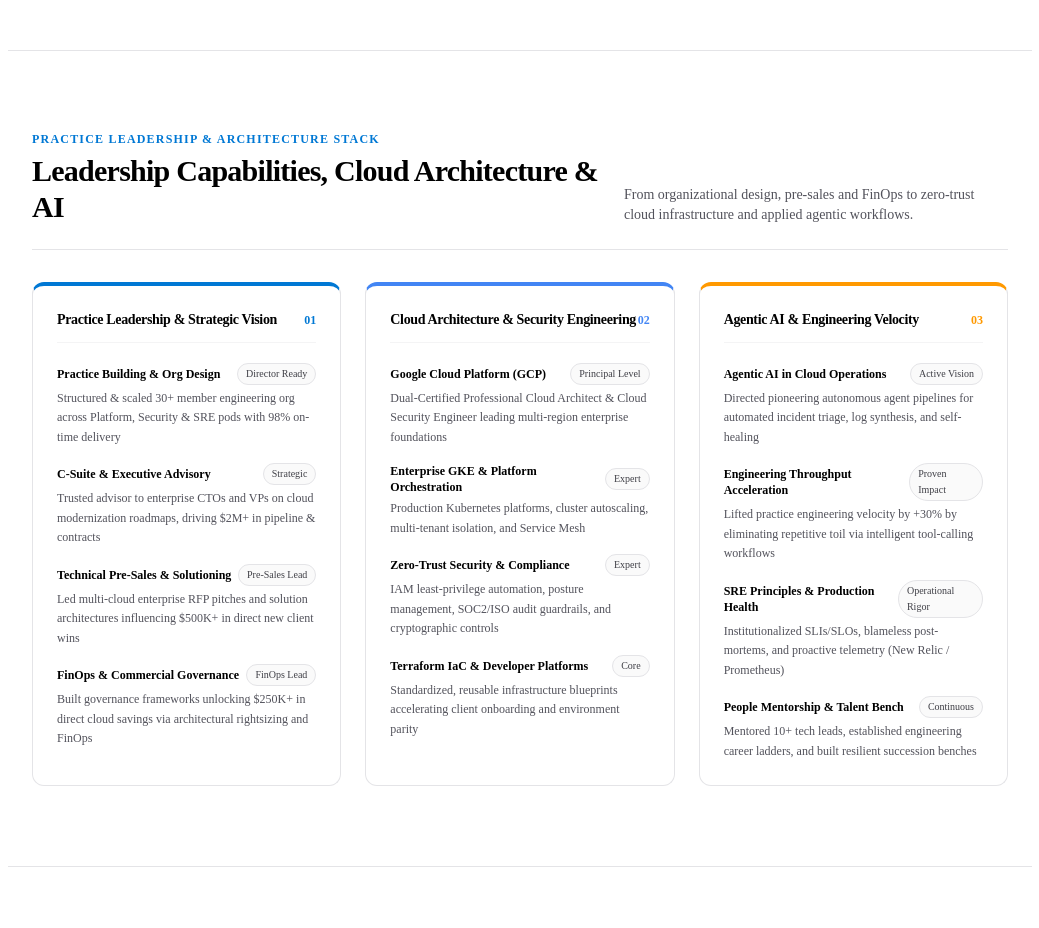
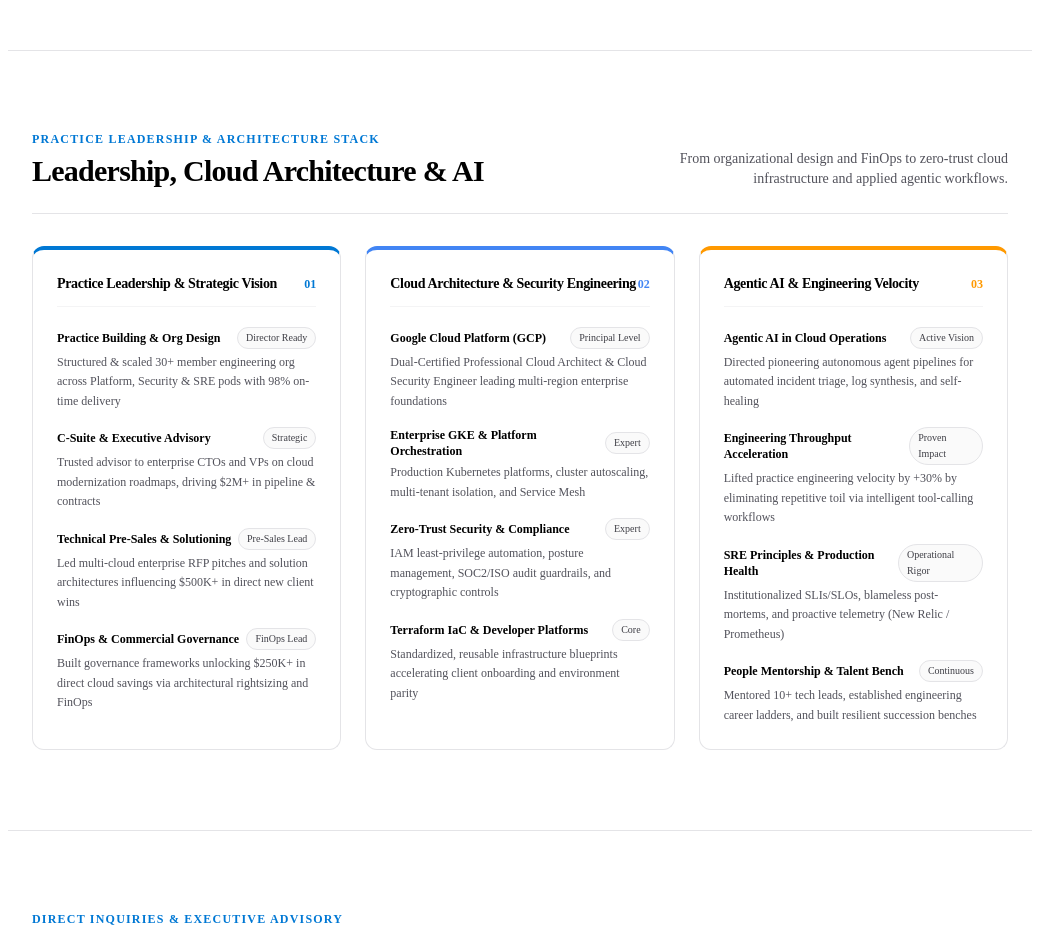
Before and after one commit to dpskanpur/alok_website, a Next.js app: page / in a window 1280 px wide. Shown: the part 6200-7128 px from the top of the page, without its empty margins (120-1159 px from the left). Built offline with nearby package versions, Linux system fonts and the light colour scheme.

Commit message:
fix(ui): eliminate orphan text wrap in Stack section header with text-balance

```diff
--- a/components/sections/StackSection.tsx
+++ b/components/sections/StackSection.tsx
@@ -8,16 +8,16 @@ export default function StackSection() {
       <div className="w-full">
         {/* Section Header */}
         <div className="flex flex-col sm:flex-row sm:items-end justify-between pb-6 mb-8 border-b border-zinc-200 gap-4">
-          <div>
+          <div className="max-w-xl">
             <div className="text-xs font-mono text-[#0078D4] font-bold tracking-widest uppercase mb-1.5">
               Practice Leadership & Architecture Stack
             </div>
-            <h2 className="text-2xl sm:text-3xl font-sans font-bold text-black tracking-tight">
-              Leadership Capabilities, Cloud Architecture & AI
+            <h2 className="text-2xl sm:text-3xl font-sans font-bold text-black tracking-tight text-balance">
+              Leadership, Cloud Architecture & AI
             </h2>
           </div>
-          <p className="text-xs sm:text-sm text-zinc-600 font-sans max-w-sm">
-            From organizational design, pre-sales and FinOps to zero-trust cloud infrastructure and applied agentic workflows.
+          <p className="text-xs sm:text-sm text-zinc-600 font-sans max-w-sm sm:text-right">
+            From organizational design and FinOps to zero-trust cloud infrastructure and applied agentic workflows.
           </p>
         </div>
 
```
